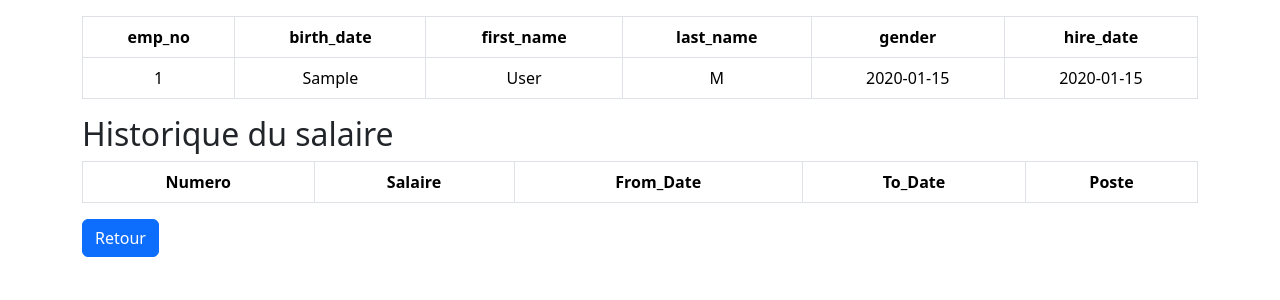
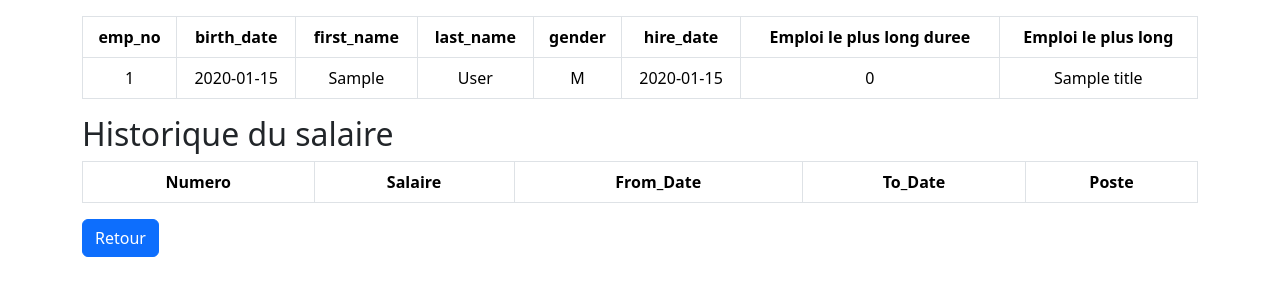
Before and after one commit to TJ-Man/employees, a PHP site: page /infoEmployee.php?num=1 in a window 1280 px wide. Shown: the top 300 px of the page. Run offline with PHP 8.4, Linux system fonts and the light colour scheme; tables that the repository leaves empty hold one stand-in row (values such as "Sample post"); lists and menus that the app fills with data are empty; some libraries are stand-ins or nearby versions.

Commit message:
reo aloha

```diff
--- a/fonction.php
+++ b/fonction.php
@@ -108,6 +108,19 @@ function getRecherche($depart,$nom,$min,$max,$limit){
     return $result;
 
 }
+function getEmployelepluslong($id){
+    $db=dbconnect();
+    $sql="SELECT * ,YEAR(to_date)-YEAR(from_date) as duree FROM titles WHERE emp_no='$id' ORDER BY duree DESC LIMIT 1";
+    $req=mysqli_query($db,$sql);
+    $result = array();
+    while ($res = mysqli_fetch_assoc($req)) {
+        $result[] = $res;
+    }
+
+    mysqli_free_result($req);
+    return $result;
+
+}
 
 
 ?>
--- a/infoEmployee.php
+++ b/infoEmployee.php
@@ -3,6 +3,7 @@ include('fonction.php');
 $id=$_GET['num'];
 $info =getInfoEmployee($id);
 $histo = getHistoriqueSalaire($id);
+$EmploiLong=getEmployelepluslong($id);
 ?>
 <!DOCTYPE html>
 <html lang="en">
@@ -23,18 +24,22 @@ $histo = getHistoriqueSalaire($id);
                 <th>last_name</th>
                 <th>gender</th>
                 <th>hire_date </th>
+                <th>Emploi le plus long duree</th>
+                <th>Emploi le plus long</th>
             </tr>
-        <?php foreach($info as $depart){?>
+        <?php foreach($info as $depart){ ?>
             <tr>
                 <td><?= $id ?></td>
+                <td><?= $depart['birth_date']?></td>
                 <td><?= $depart['first_name']?></td>
                 <td><?= $depart['last_name']?></td>
                 <td><?= $depart['gender']?></td>
-                <td><?= $depart['birth_date']?></td>
                 <td><?= $depart['hire_date']?></td>
+                <td><?= $EmploiLong[0]['duree']?></td>
+                <td><?= $EmploiLong[0]['title']?></td>
             </tr>
+        <?php } ?>
 
-        <?php } ?>
 
         </table>
         <h2>Historique du salaire</h2>
```
